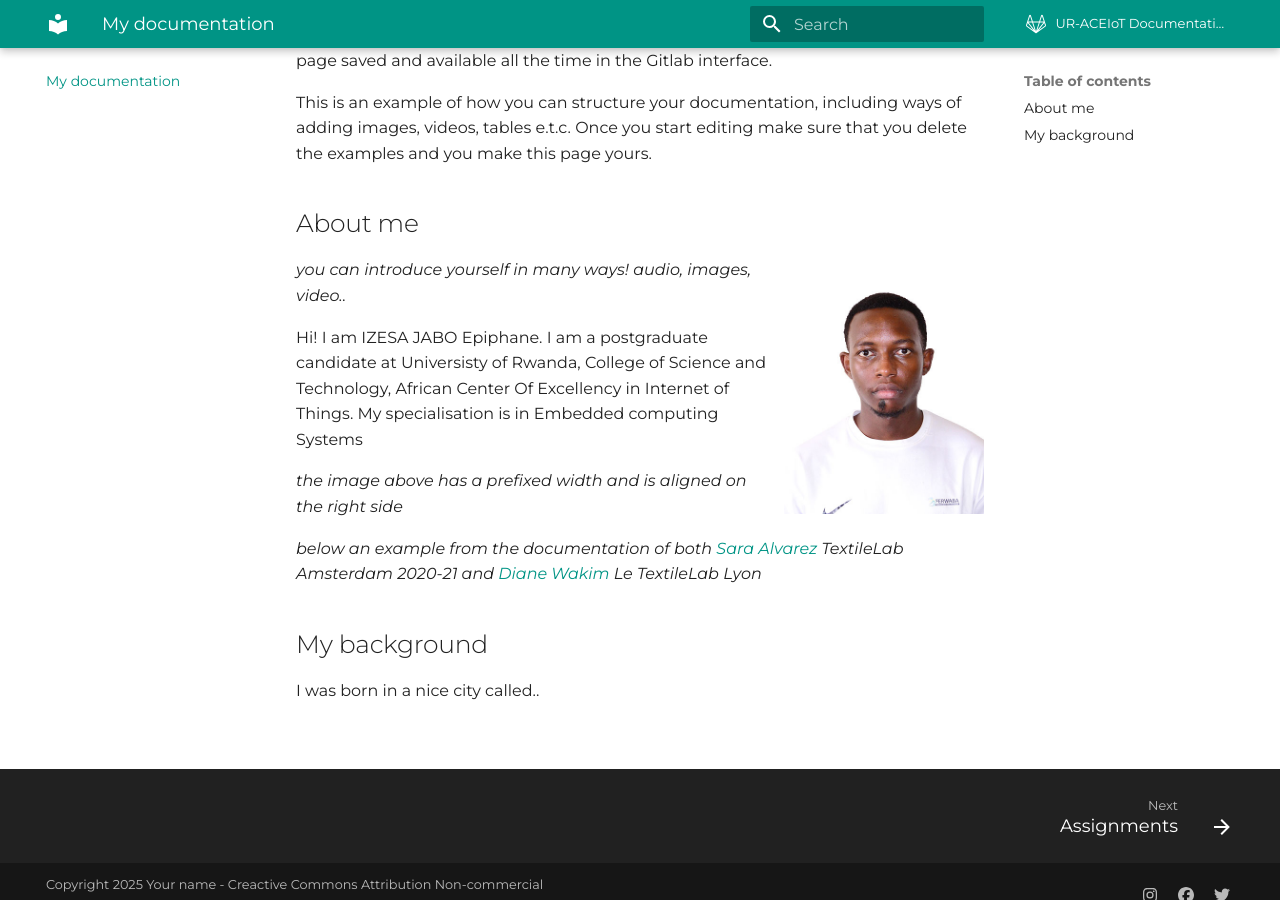
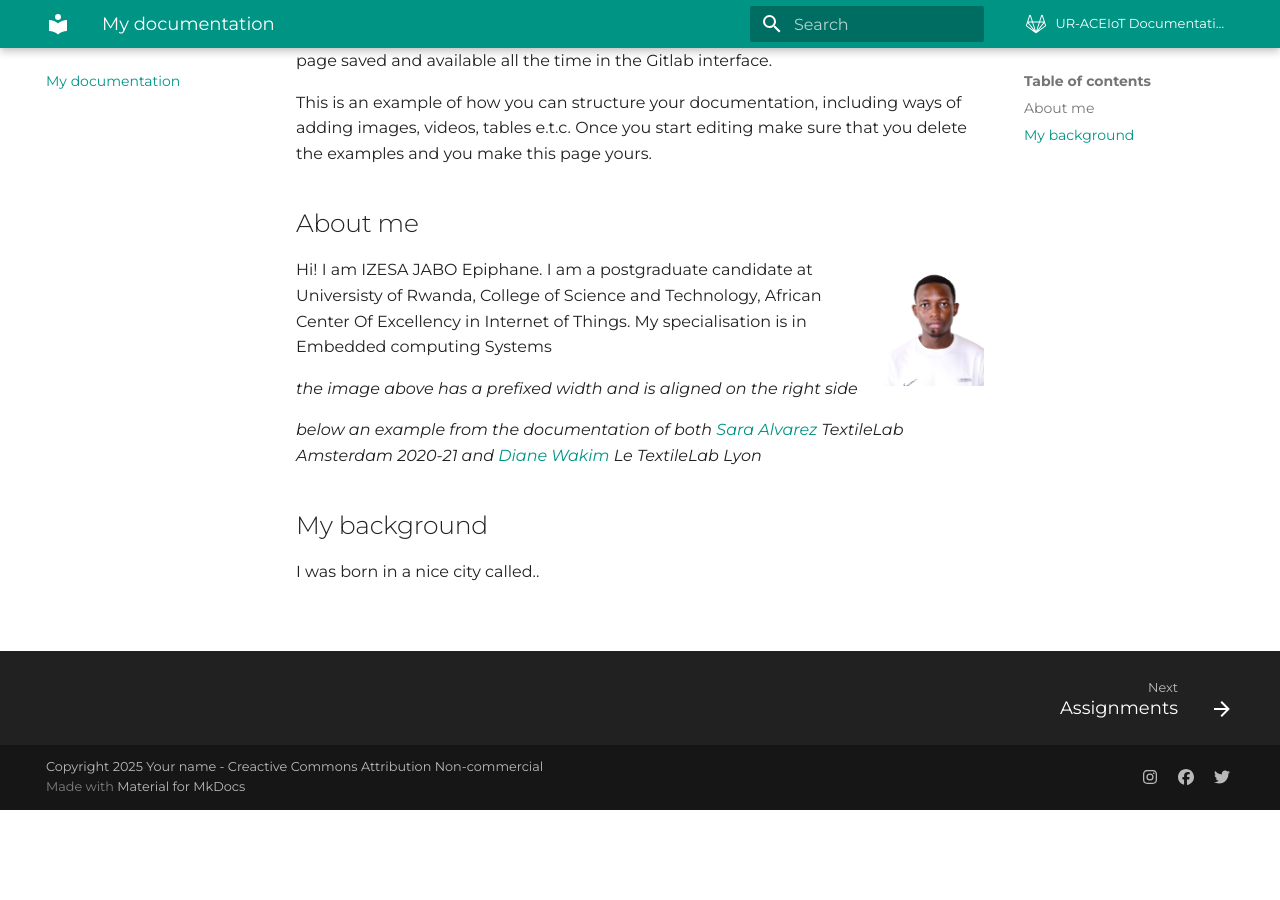
Before and after one commit to izesa/DocumentationTemplate, an MkDocs documentation site: the page built from docs/index.md, in a window 1280 px wide and 900 px high, scrolled down 474 px. Built offline with MkDocs 1.6.1 and Material for MkDocs 9.7.7, drawn with Linux system fonts in a browser that asks for light colours; after the commit the page ends 1284 px from its top, so only the background shows below that.

Commit message:
modified:  docs/index.md

```diff
--- a/docs/index.md
+++ b/docs/index.md
@@ -21,9 +21,9 @@ This is an example of how you can structure your documentation, including ways o
 
 ## About me
 
-![](./images/IZESA_Jabo.jpg){ width=200 align=right }
+![](./images/IZESA_Jabo.jpg){ width=100 align=right }
 
-_you can introduce yourself in many ways! audio, images, video.._
+
 
 Hi! I am IZESA JABO Epiphane. I am a postgraduate candidate at Universisty of Rwanda, College of Science and Technology, African Center Of Excellency in Internet of Things. My specialisation is in Embedded computing Systems
 
```
